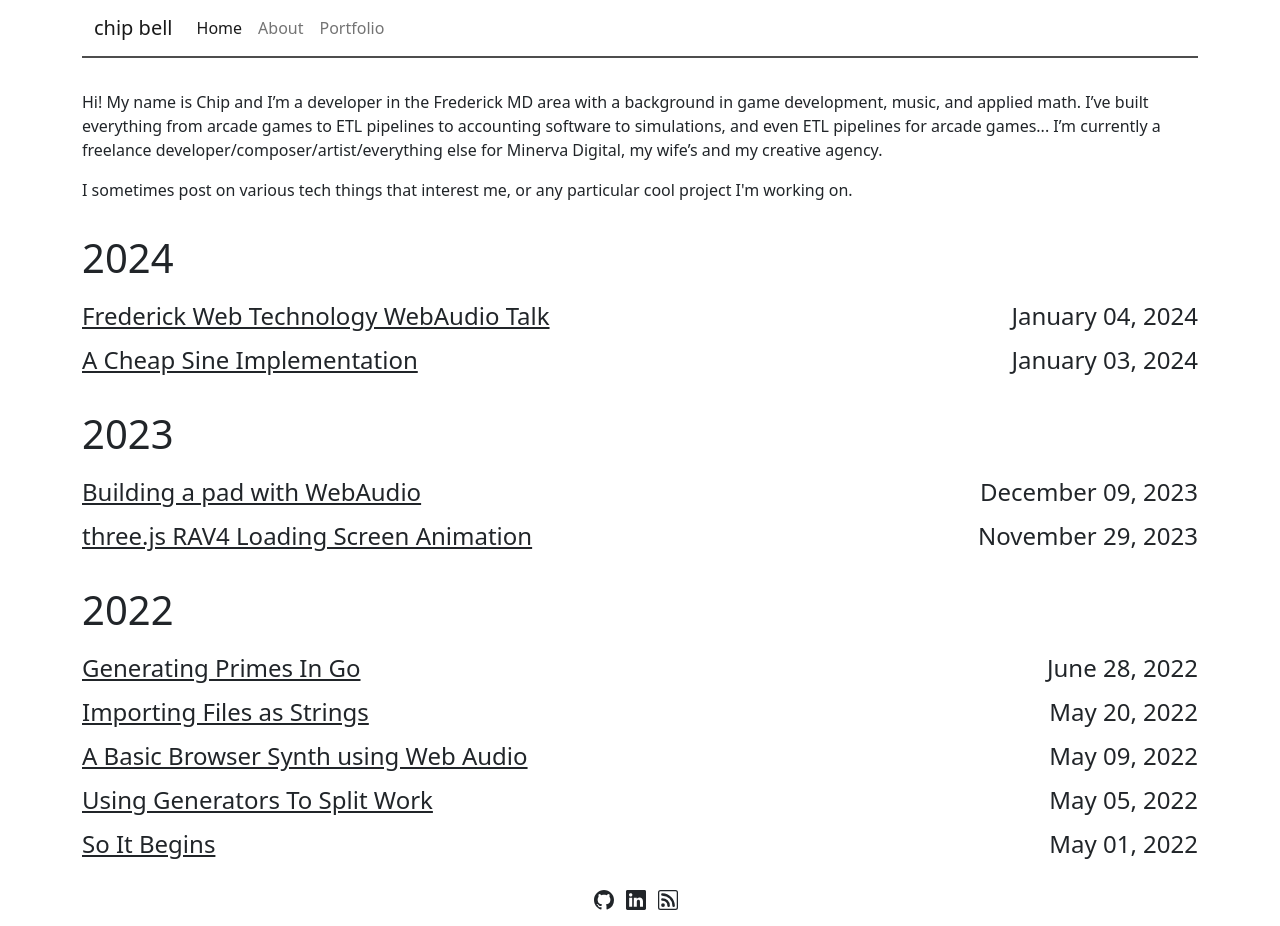
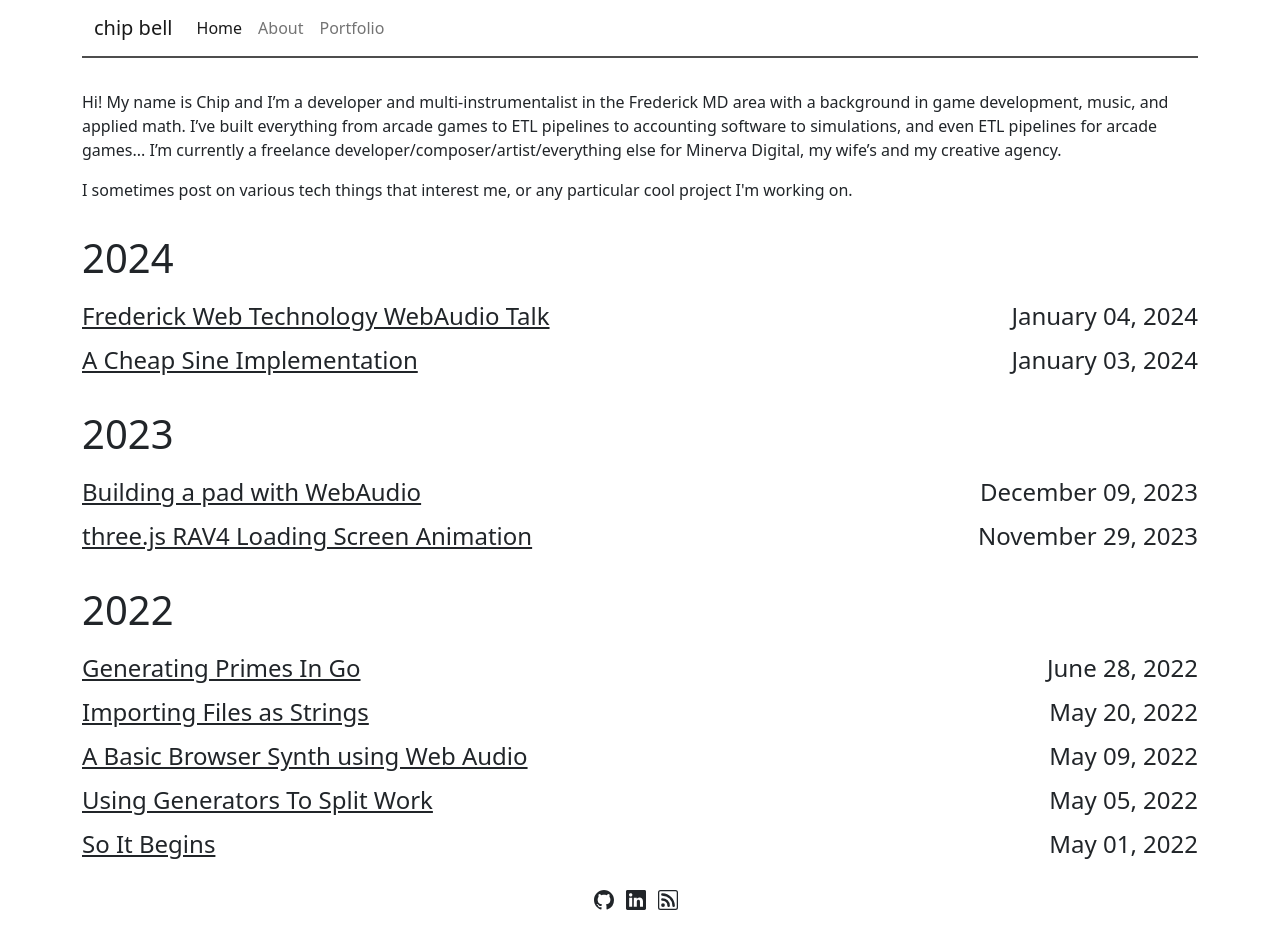
Before and after one commit to chipbell4/chipbell4.github.io, a Jekyll site: the page built from index.html, in a window 1280 px wide. Built offline with Jekyll 4.4.1, drawn with Linux system fonts in a browser that asks for light colours; nearby versions of some CDN libraries.

Commit message:
Minor update

```diff
--- a/index.html
+++ b/index.html
@@ -3,7 +3,7 @@ layout: default
 ---
 <div class="intro">
   <p>
-  Hi! My name is Chip and I’m a developer in the Frederick MD area with a background in game development, music, and applied math.
+  Hi! My name is Chip and I’m a developer and multi-instrumentalist in the Frederick MD area with a background in game development, music, and applied math.
   I’ve built everything from arcade games to ETL pipelines to accounting software to simulations, and even ETL pipelines for arcade games...
   I’m currently a freelance developer/composer/artist/everything else for Minerva Digital, my wife’s and my creative agency.
   </p>
```
